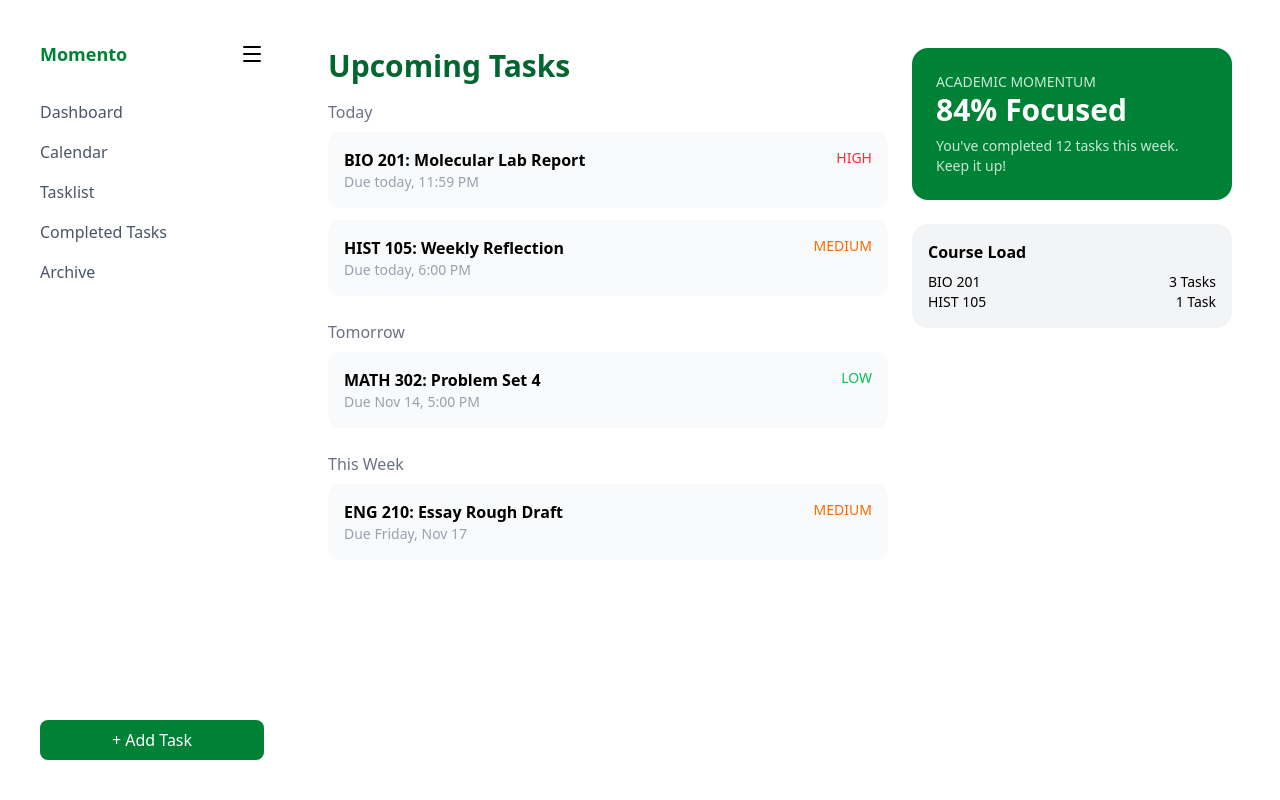
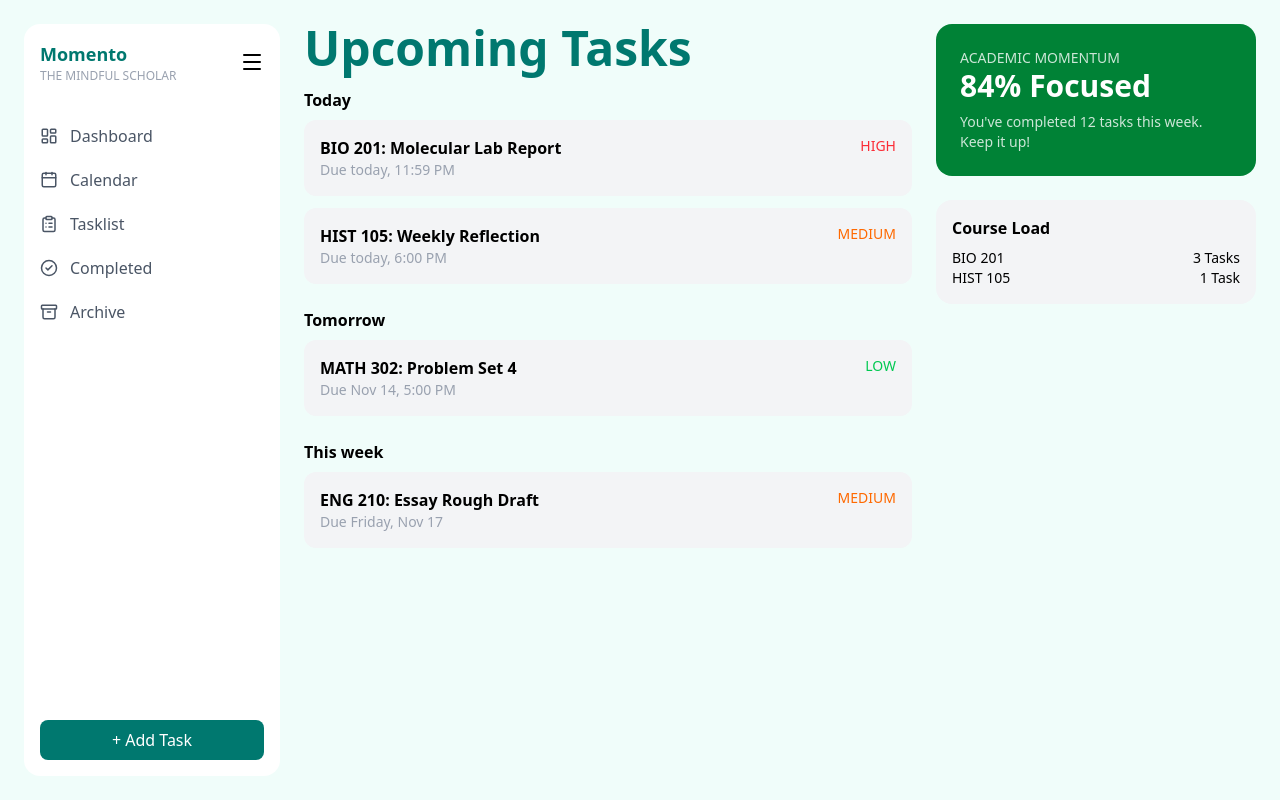
Before and after one commit to Mary3600/COS202--SEN-Group1-, a Next.js app in the folder frontend/: page / in a window 1280 px wide. Built offline with nearby package versions, Linux system fonts and the light colour scheme.

Commit message:
Improve UI: update task system, sidebar layout, and completed tasks page

```diff
--- /dev/null
+++ b/frontend/app/completed/page.tsx
@@ -0,0 +1,5 @@
+import CompletedTasks from "../../src/components/CompletedTasks";
+
+export default function Page() {
+  return <CompletedTasks />;
+}
--- a/frontend/app/page.tsx
+++ b/frontend/app/page.tsx
@@ -3,8 +3,8 @@ import TaskList from "../src/components/TaskList";
 
 export default function Page() {
   return (
-    <AppLayout>
+
       <TaskList />
-    </AppLayout>
+
   );
 }
--- a/frontend/src/components/AppLayout.tsx
+++ b/frontend/src/components/AppLayout.tsx
@@ -1,7 +1,15 @@
 "use client";
 
 import { useState } from "react";
-import { Menu } from "lucide-react";
+import Link from "next/link";
+import {
+  Menu,
+  LayoutDashboard,
+  Calendar,
+  ClipboardList,
+  CheckCircle2,
+  Archive,
+} from "lucide-react";
 
 export default function AppLayout({
   children,
@@ -11,8 +19,7 @@ export default function AppLayout({
   const [collapsed, setCollapsed] = useState(false);
 
   return (
-    <div className="min-h-screen w-full flex p-6 gap-6">
-
+    <div className="min-h-screen w-full flex p-6 gap-6 bg-teal-700">
       {/* SIDEBAR */}
       <div
         className={`bg-white rounded-2xl shadow-lg transition-all duration-300 flex flex-col ${
@@ -22,36 +29,54 @@ export default function AppLayout({
         {/* TOP */}
         <div className="p-4 flex justify-between items-center">
           {!collapsed && (
-            <h1 className="font-bold text-green-700 text-lg">Momento</h1>
+            <div>
+              <h1 className="font-bold text-teal-700 text-lg">
+                Momento
+              </h1>
+              <p className="text-xs text-gray-400">
+                THE MINDFUL SCHOLAR
+              </p>
+            </div>
           )}
+
           <button onClick={() => setCollapsed(!collapsed)}>
             <Menu />
           </button>
         </div>
 
         {/* MENU */}
-        <div className="flex flex-col gap-4 p-4 text-gray-600">
-          <div className="hover:text-green-700 cursor-pointer">
-            {collapsed ? "🏠" : "Dashboard"}
-          </div>
-          <div className="hover:text-green-700 cursor-pointer">
-            {collapsed ? "📅" : "Calendar"}
-          </div>
-          <div className="hover:text-green-700 cursor-pointer">
-            {collapsed ? "📋" : "Tasklist"}
-          </div>
-          <div className="hover:text-green-700 cursor-pointer">
-            {collapsed ? "✅" : "Completed Tasks"}
-          </div>
-          <div className="hover:text-green-700 cursor-pointer">
-            {collapsed ? "📁" : "Archive"}
-          </div>
+        <div className="flex flex-col gap-5 text-gray-600 px-4 mt-6">
+
+          <Link href="/dashboard" className="flex items-center gap-3 hover:text-green-700 cursor-pointer">
+            <LayoutDashboard size={18} />
+            {!collapsed && <span>Dashboard</span>}
+          </Link>
+
+          <Link href="/calendar" className="flex items-center gap-3 hover:text-green-700 cursor-pointer">
+            <Calendar size={18} />
+            {!collapsed && <span>Calendar</span>}
+          </Link>
+
+          <Link href="/tasklist" className="flex items-center gap-3 hover:text-green-700 cursor-pointer">
+            <ClipboardList size={18} />
+            {!collapsed && <span>Tasklist</span>}
+          </Link>
+
+          <Link href="/completed" className="flex items-center gap-3 text-[#0f5d52] font-medium border-l-4 border-[#0f5d52] pl-2 cursor-pointer">
+            <CheckCircle2 size={18} />
+            {!collapsed && <span>Completed Tasks</span>}
+          </Link>
+
+          <Link href="/archive" className="flex items-center gap-3 hover:text-green-700 cursor-pointer">
+            <Archive size={18} />
+            {!collapsed && <span>Archive</span>}
+          </Link>
         </div>
 
         {/* BOTTOM */}
         <div className="mt-auto p-4">
           {!collapsed && (
-            <button className="bg-green-700 text-white w-full py-2 rounded-lg">
+            <button className="bg-teal-700 text-white w-full py-2 rounded-lg">
               + Add Task
             </button>
           )}
--- a/frontend/src/components/TaskCard.tsx
+++ b/frontend/src/components/TaskCard.tsx
@@ -22,7 +22,7 @@ const TaskCard = ({ title, priority }: Props) => {
   return (
     <div
       style={{
-        border: "1px solid #e0e0e0",
+        border: "1px solid #ffffff",
         borderRadius: "10px",
         padding: "12px",
         margin: "10px 0",
--- a/frontend/src/components/TaskList.tsx
+++ b/frontend/src/components/TaskList.tsx
@@ -1,18 +1,101 @@
+"use client";
+
+import {
+  Menu,
+  LayoutDashboard,
+  Calendar,
+  ClipboardList,
+  CheckCircle2,
+  Archive,
+} from "lucide-react";
+import { useState } from "react";
+import Link from "next/link";
+
 export default function TaskList() {
+  const [collapsed, setCollapsed] = useState(false);
+
   return (
+    <div className="min-h-screen w-full flex p-6 gap-6 bg-teal-50">
+
+      {/* SIDEBAR */}
+      <div
+        className={`bg-white rounded-2xl shadow-lg transition-all duration-300 flex flex-col ${
+          collapsed ? "w-20" : "w-64"
+        }`}
+      >
+        {/* TOP */}
+        <div className="p-4 flex justify-between items-center">
+          {!collapsed && (
+            <div>
+              <h1 className="font-bold text-teal-700 text-lg">
+                Momento
+              </h1>
+              <p className="text-xs text-gray-400">
+                THE MINDFUL SCHOLAR
+              </p>
+            </div>
+          )}
+
+          <button onClick={() => setCollapsed(!collapsed)}>
+            <Menu />
+          </button>
+        </div>
+
+        {/* MENU */}
+        <div className="flex flex-col gap-5 text-gray-600 px-4 mt-6">
+
+          <Link href="/dashboard" className="flex items-center gap-3 hover:text-green-700">
+            <LayoutDashboard size={18} />
+            {!collapsed && <span>Dashboard</span>}
+          </Link>
+
+          <Link href="/calendar" className="flex items-center gap-3 hover:text-green-700">
+            <Calendar size={18} />
+            {!collapsed && <span>Calendar</span>}
+          </Link>
+
+          <Link href="/tasklist" className="flex items-center gap-3 hover:text-green-700">
+            <ClipboardList size={18} />
+            {!collapsed && <span>Tasklist</span>}
+          </Link>
+
+          <Link href="/completed" className="flex items-center gap-3 hover:text-green-700">
+            <CheckCircle2 size={18} />
+            {!collapsed && <span>Completed</span>}
+          </Link>
+
+          <Link href="/archive" className="flex items-center gap-3 hover:text-green-700">
+            <Archive size={18} />
+            {!collapsed && <span>Archive</span>}
+          </Link>
+        </div>
+
+        {/* BOTTOM */}
+        <div className="mt-auto p-4">
+          {!collapsed && (
+            <button className="bg-teal-700 text-white w-full py-2 rounded-lg">
+              + Add Task
+            </button>
+          )}
+        </div>
+      </div>
+
+      {/* MAIN CONTENT */}
+      <div className="flex-1">
+
+
         <div className="flex gap-6">
 
           {/* LEFT */}
           <div className="flex-1">
-        <h1 className="text-3xl font-bold text-green-800 mb-4">
+            <h1 className="text-5xl font-bold text-teal-700 mb-4">
               Upcoming Tasks
             </h1>
 
-        {/* Today */}
             <div className="mb-6">
-          <h2 className="text-gray-500 mb-2">Today</h2>
+              <h2 className=    "text-black mb-2 text-3x1 font-bold">Today</h2>
 
-          <div className="bg-gray-50 p-4 rounded-xl mb-3 flex justify-between">
+              <div className="bg-gray-100 p-4 rounded-xl mb-3 flex justify-between">
                 <div>
                   <p className="font-semibold">
                     BIO 201: Molecular Lab Report
@@ -24,7 +107,7 @@ export default function TaskList() {
                 <span className="text-red-500 text-sm">HIGH</span>
               </div>
 
-          <div className="bg-gray-50 p-4 rounded-xl flex justify-between">
+              <div className="bg-gray-100 p-4 rounded-xl flex justify-between">
                 <div>
                   <p className="font-semibold">
                     HIST 105: Weekly Reflection
@@ -37,11 +120,10 @@ export default function TaskList() {
               </div>
             </div>
 
-        {/* Tomorrow */}
             <div className="mb-6">
-          <h2 className="text-gray-500 mb-2">Tomorrow</h2>
+              <h2 className=    "text-black mb-2 text-3x1 font-bold">Tomorrow</h2>
 
-          <div className="bg-gray-50 p-4 rounded-xl flex justify-between">
+              <div className="bg-gray-100 p-4 rounded-xl flex justify-between">
                 <div>
                   <p className="font-semibold">
                     MATH 302: Problem Set 4
@@ -54,11 +136,10 @@ export default function TaskList() {
               </div>
             </div>
 
-        {/* Week */}
             <div>
-          <h2 className="text-gray-500 mb-2">This Week</h2>
+              <h2 className=    "text-black mb-2 text-3x1 font-bold">This week</h2>
 
-          <div className="bg-gray-50 p-4 rounded-xl flex justify-between">
+              <div className="bg-gray-100 p-4 rounded-xl flex justify-between">
                 <div>
                   <p className="font-semibold">
                     ENG 210: Essay Rough Draft
@@ -75,7 +156,6 @@ export default function TaskList() {
           {/* RIGHT PANEL */}
           <div className="w-80">
 
-        {/* CARD */}
             <div className="bg-green-700 text-white p-6 rounded-2xl mb-6">
               <p className="text-sm opacity-80">ACADEMIC MOMENTUM</p>
               <h2 className="text-3xl font-bold">84% Focused</h2>
@@ -84,18 +164,23 @@ export default function TaskList() {
               </p>
             </div>
 
-        {/* SMALL CARD */}
             <div className="bg-gray-100 p-4 rounded-2xl">
               <p className="font-semibold mb-2">Course Load</p>
+
               <div className="flex justify-between text-sm">
                 <span>BIO 201</span>
                 <span>3 Tasks</span>
               </div>
+
               <div className="flex justify-between text-sm">
                 <span>HIST 105</span>
                 <span>1 Task</span>
               </div>
             </div>
+
+          </div>
+        </div>
+
       </div>
     </div>
   );
```
Also changed, not shown: frontend/src/components/CompletedTasks.tsx (+114 -0 lines). Lines whose indentation alone changed are shown as unchanged.
